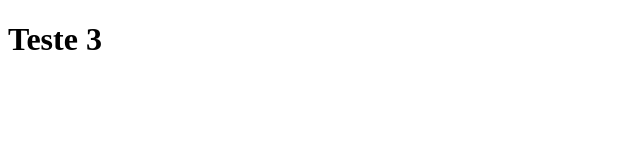
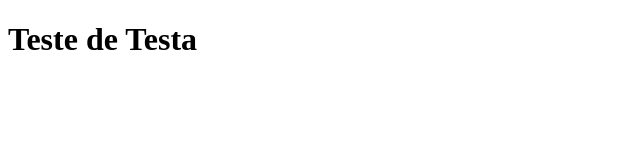
Before and after one commit to ErikDMCosta/clone-tabnews, a Next.js app: page / in a window 1280 px wide. Shown: the top 160 px of the page, without its empty margins (0-640 px from the left). Built offline with nearby package versions, Linux system fonts and the light colour scheme.

Commit message:
modifica a frase

```diff
--- a/pages/index.js
+++ b/pages/index.js
@@ -1,5 +1,5 @@
 function Home() {
-    return <h1>Teste 3</h1>
+    return <h1>Teste de Testa</h1>
 }
 
 export default Home;
```
